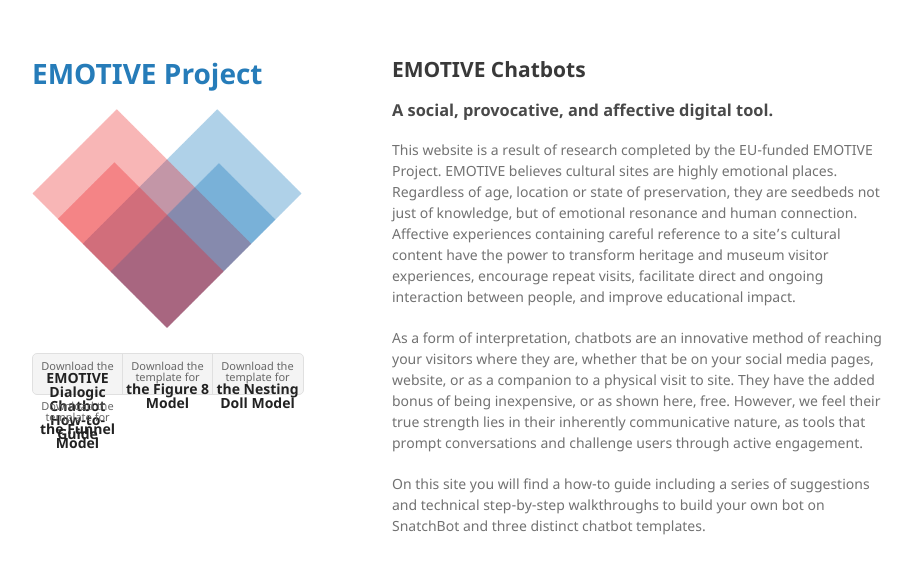
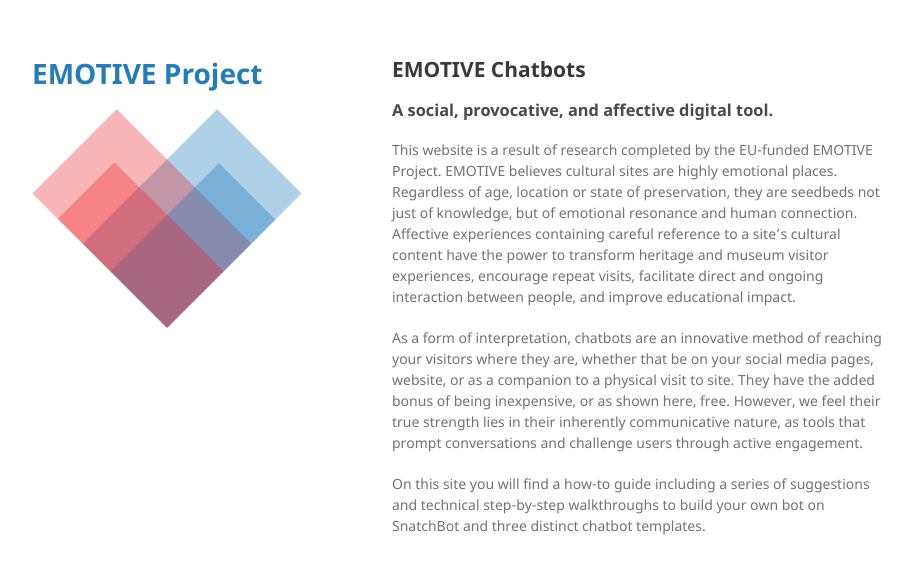
Before and after one commit to vkourtis/EMOTIVEChatBot, a Jekyll site: the page built from index.md, in a window 1280 px wide. Shown: the top 574 px of the page, without its empty margins (178-1090 px from the left). Built offline with Jekyll 4.4.1, drawn with Linux system fonts in a browser that asks for light colours; the repository's description, which GitHub fills in, is left out; our own code applies the rules of GitHub Pages for plain Markdown files.

Commit message:
Update default.html

```diff
--- a/_layouts/default.html
+++ b/_layouts/default.html
@@ -22,14 +22,7 @@
 
         <p>{{ site.description | default: site.github.project_tagline }}</p>
 
-   {% if site.show_downloads %}
-        <ul class="downloads">
-          <li><a href="{{ EMOTIVE_UpdatedHow-to-Guide.pdf }}">Download the<strong> EMOTIVE Dialogic Chatbot How-to-Guide</strong></a></li>
-          <li><a href="{{ EMOTIVEFigure8Model.txt }}">Download the template for <strong>the Figure 8 Model </strong></a></li>
-          <li><a href="{{ EMOTIVENestingDollModel.txt }}">Download the template for<strong>the Nesting Doll Model </strong></a></li>
-          <li><a href="{{ EMOTIVEFunnelModel.txt }}">Download the template for<strong>the Funnel Model </strong></a></li>
-        </ul>
-        {% endif %}
+
 
       </header>
       <section>
```
